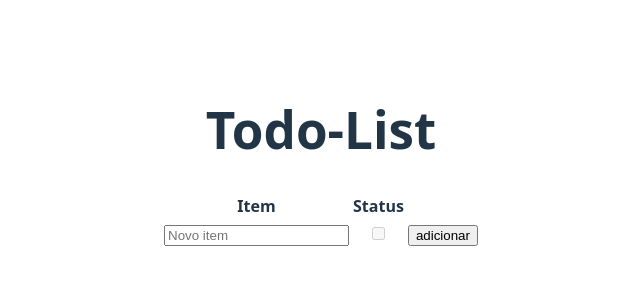
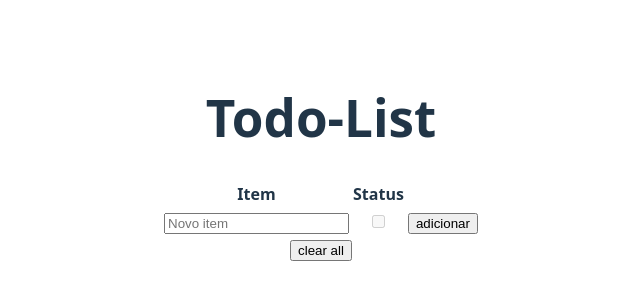
Before and after one commit to lucaslimafernandes/react-todo-list, a React (Vite) app: page / in a window 1280 px wide. Shown: the part 242-542 px from the top of the page, without its empty margins (319-959 px from the left). Built offline with nearby package versions, Linux system fonts and the light colour scheme.

Commit message:
feat: btn clear all

```diff
--- a/src/App.jsx
+++ b/src/App.jsx
@@ -37,6 +37,11 @@ function App() {
     setTodos(todos.filter((_, i) => i !== index))
   }
 
+  function clearStorage() {
+    localStorage.removeItem("meus-todos")
+    setTodos([])
+  }
+
 
   return (
     <div>
@@ -66,6 +71,9 @@ function App() {
           </tbody>
         </table>
       </div>
+      <div>
+        <input type="button" value="clear all" onClick={() => clearStorage()}/>
+      </div>
     </div>
 
   )
```
